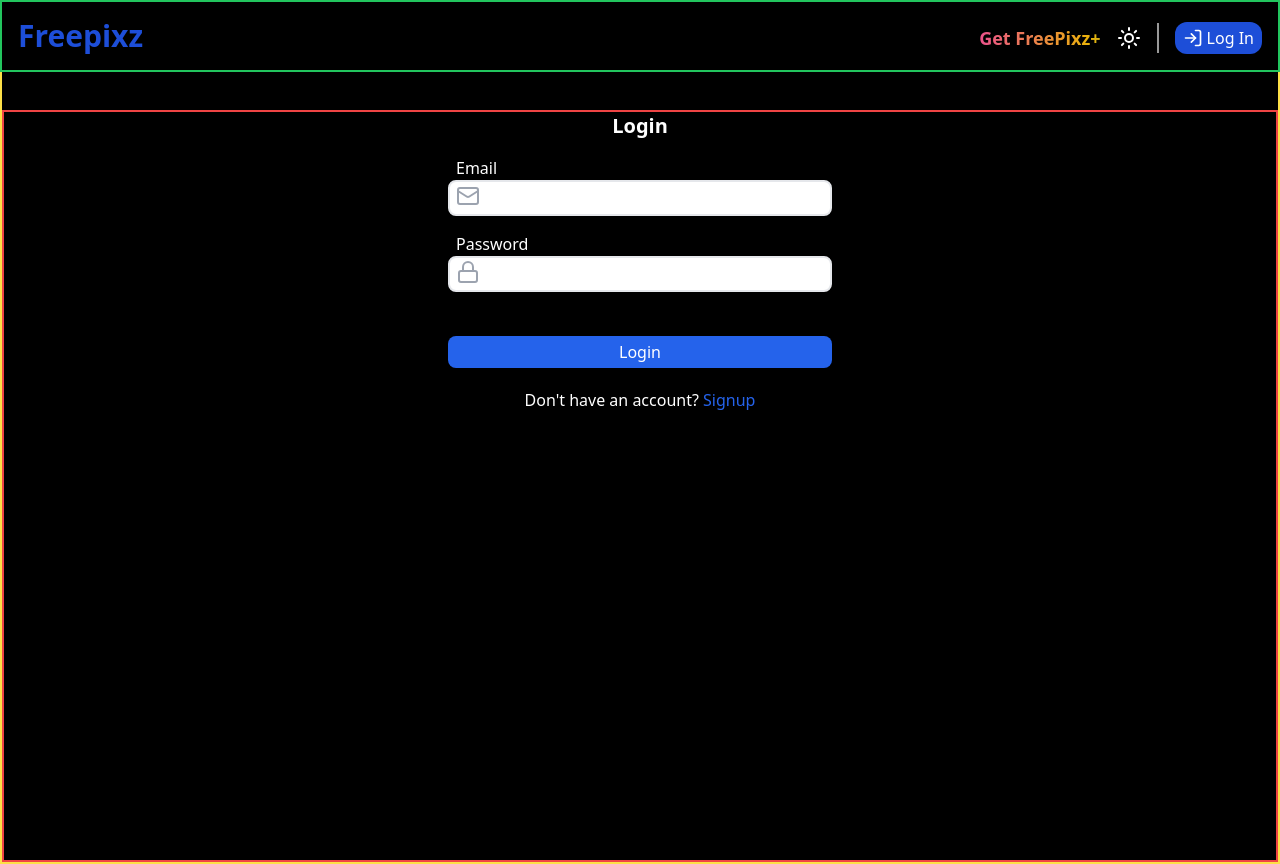
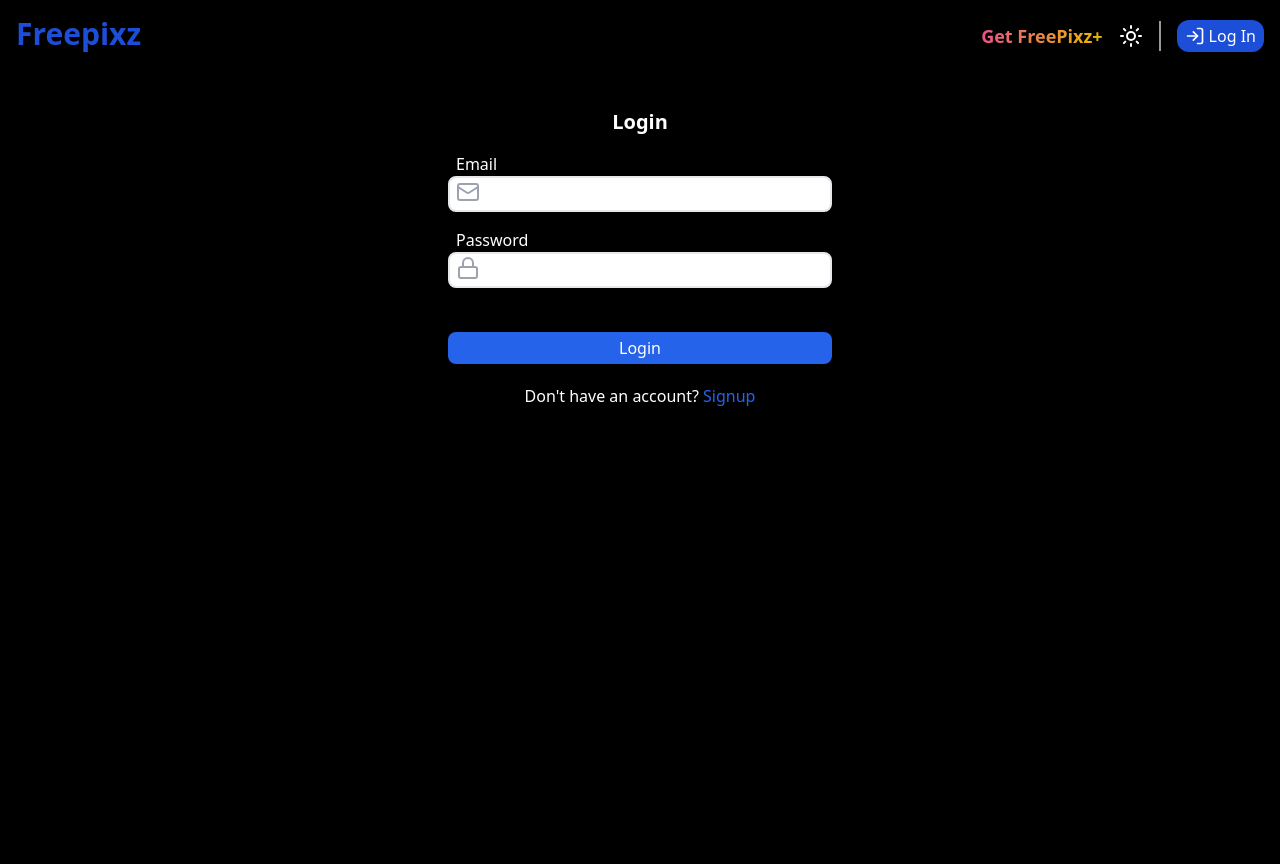
Before and after one commit to Ad-cmd-1976/Wallpaper-App, a React (Vite) app in the folder frontend/: page /login in a window 1280 px wide. Built offline with nearby package versions, Linux system fonts and the light colour scheme; no server answers.

Commit message:
Border Removals and other Ui Updates

```diff
--- a/frontend/index.html
+++ b/frontend/index.html
@@ -5,7 +5,7 @@
     <link rel="icon" type="image/svg+xml" href="https://encrypted-tbn0.gstatic.com/images?q=tbn:ANd9GcQoaTmNOMQUuWWGwluoePO9ZZL6f4wM1jp3KA&s" />
     <meta name="viewport" content="width=device-width, initial-scale=1.0" />
     <script src="https://checkout.razorpay.com/v1/checkout.js"></script>
-    <title>image-gallery</title>
+    <title>Freepixz</title>
   </head>
   <body class="select-none">
     <div id="root"></div>
--- a/frontend/src/App.jsx
+++ b/frontend/src/App.jsx
@@ -9,9 +9,11 @@
 import AdminPage from './pages/AdminPage.jsx';
 import { useAuthStore } from './store/useAuthStore.js'
 import './App.css'
+import { useThemeStore } from './store/useThemeStore.js';
 
 function App() {
   const { user, checkAuth, checkingAuth }=useAuthStore();
+  const { theme }=useThemeStore();
 
   useEffect(()=>{
     checkAuth();
@@ -20,9 +22,9 @@
   if(checkingAuth && !user) return (<LoadingSpinner/>)
 
   return (
-    <div>
+    <div className={`${theme?"bg-white text-gray-400":"bg-black text-white"} min-h-full`}>
       <Navbar/>
-      <div className='pt-16'>
+      <div className='pt-16 min-h-screen'>
         <Routes>
           <Route path='/' element={<HomePage/>}></Route>
           <Route path='/login' element={!user?<LoginPage/>:<Navigate to='/' />}></Route>
--- a/frontend/src/components/Landingpage.jsx
+++ b/frontend/src/components/Landingpage.jsx
@@ -20,7 +20,7 @@
   if (isLoading) return <LoadingSpinner />;
 
   return (
-    <div className={`${theme ? "text-gray-400" : "bg-black text-white"} border-2 border-violet-700 min-h-full px-14 pt-10`}>
+    <div className={`${theme ? "text-gray-400" : "bg-black text-white"} min-h-full px-14 pt-5`}>
       <div className="grid grid-cols-1 sm:grid-cols-2 lg:grid-cols-3 xl:grid-cols-4 gap-2">
         {imageList.map((image) => (
           <ProgressiveImageCard
@@ -36,7 +36,7 @@
 
       <div id='footer' className='flex justify-center my-2'>
         <button
-          className='bg-blue-700 p-2 rounded-lg hover:bg-blue-600'
+          className='bg-blue-700 p-2 rounded-lg hover:bg-blue-600 mb-2'
           disabled={isLoading}
           onClick={() => getImages(page + 1)}
         >
--- a/frontend/src/components/Lowerbar.jsx
+++ b/frontend/src/components/Lowerbar.jsx
@@ -24,7 +24,7 @@
   }
 
   return (
-    <div className={`${theme ? "text-gray-400" : "bg-black text-white"} flex-col p-3 border-2 border-red-600 h-[5%]`}>
+    <div className={`${theme ? "text-gray-400" : "bg-black text-white"} flex-col p-3`}>
       <form onSubmit={handleSubmit} className="flex flex-col sm:flex-row items-center justify-center gap-2 w-full px-4 pb-4">
           <div className={`flex items-center bg-white rounded-2xl w-full sm:w-[75%] px-2 py-1 border-2 ${theme?"border-gray-300": "border-white"}`}>
             <Search color={theme ? "gray" : "black"} />
--- a/frontend/src/components/Navbar.jsx
+++ b/frontend/src/components/Navbar.jsx
@@ -40,7 +40,7 @@
 
   return (
     <div
-      className={`fixed top-0 left-0 w-full z-50 transition-all duration-300 ${bgShade} ${textShade} backdrop-blur-md border-2 border-green-500`}
+      className={`fixed top-0 left-0 w-full z-50 transition-all duration-300 ${bgShade} ${textShade} backdrop-blur-md`}
     >
       <div className="flex flex-wrap justify-between p-4">
         <div className="flex items-center">
--- a/frontend/src/pages/AdminPage.jsx
+++ b/frontend/src/pages/AdminPage.jsx
@@ -28,9 +28,9 @@
 
   return (
     <div
-      className={`flex justify-center border-2 border-yellow-300 gap-8 pt-7 sm:pt-11 min-h-screen min-w-full mx-auto ${theme?"bg-white text-gray-400":"bg-black text-white"} `}
+      className={`flex justify-center gap-8 pt-7 sm:pt-11 min-h-screen min-w-full mx-auto ${theme?"bg-white text-gray-400":"bg-black text-white"} `}
     >
-  <div className='border-2 border-red-500 flex gap-10 flex-col items-center w-full'>
+  <div className='border-2 flex gap-10 flex-col items-center w-full'>
     <div className='flex flex-col gap-4 justify-center items-center w-full'>
       <motion.p
       initial={{opacity:0,y:-20}}
--- a/frontend/src/pages/HomePage.jsx
+++ b/frontend/src/pages/HomePage.jsx
@@ -4,7 +4,7 @@
 const HomePage = () => {
     return (
         <>
-        <div className='min-h-screen'>
+        <div className='flex flex-col min-h-screen'>
             <Lowerbar/>
             <Landingpage/>
         </div>
--- a/frontend/src/pages/LoginPage.jsx
+++ b/frontend/src/pages/LoginPage.jsx
@@ -21,9 +21,9 @@
 
   return (
     <div
-    className={`flex justify-center border-2 border-yellow-300 gap-8 pt-7 sm:pt-11 min-h-screen min-w-full mx-auto ${theme?"bg-white text-gray-400":"bg-black text-white"} `}
+    className={`flex justify-center gap-8 pt-7 sm:pt-11 min-h-screen min-w-full mx-auto ${theme?"bg-white text-gray-400":"bg-black text-white"} `}
     >
-      <div className='border-2 border-red-500 flex gap-10 flex-col items-center w-full'>
+      <div className='flex gap-10 flex-col items-center w-full'>
         <div className='flex flex-col gap-4 justify-center items-center w-full'>
           <motion.p
           initial={{opacity:0,y:-20}}
--- a/frontend/src/pages/SignupPage.jsx
+++ b/frontend/src/pages/SignupPage.jsx
@@ -23,9 +23,9 @@
 
   return (
     <div
-    className={`flex justify-center border-2 border-yellow-300 gap-8 pt-7 sm:pt-11 min-h-screen min-w-full mx-auto ${theme?"bg-white text-gray-400":"bg-black text-white"} `}
+    className={`flex justify-center gap-8 pt-7 sm:pt-11 min-h-screen min-w-full mx-auto ${theme?"bg-white text-gray-400":"bg-black text-white"} `}
     >
-      <div className='border-2 border-red-500 flex gap-10 flex-col items-center w-full'>
+      <div className='flex gap-10 flex-col items-center w-full'>
         <div className='flex flex-col gap-4 justify-center items-center w-full'>
           <motion.p
           initial={{opacity:0,y:-20}}
```
